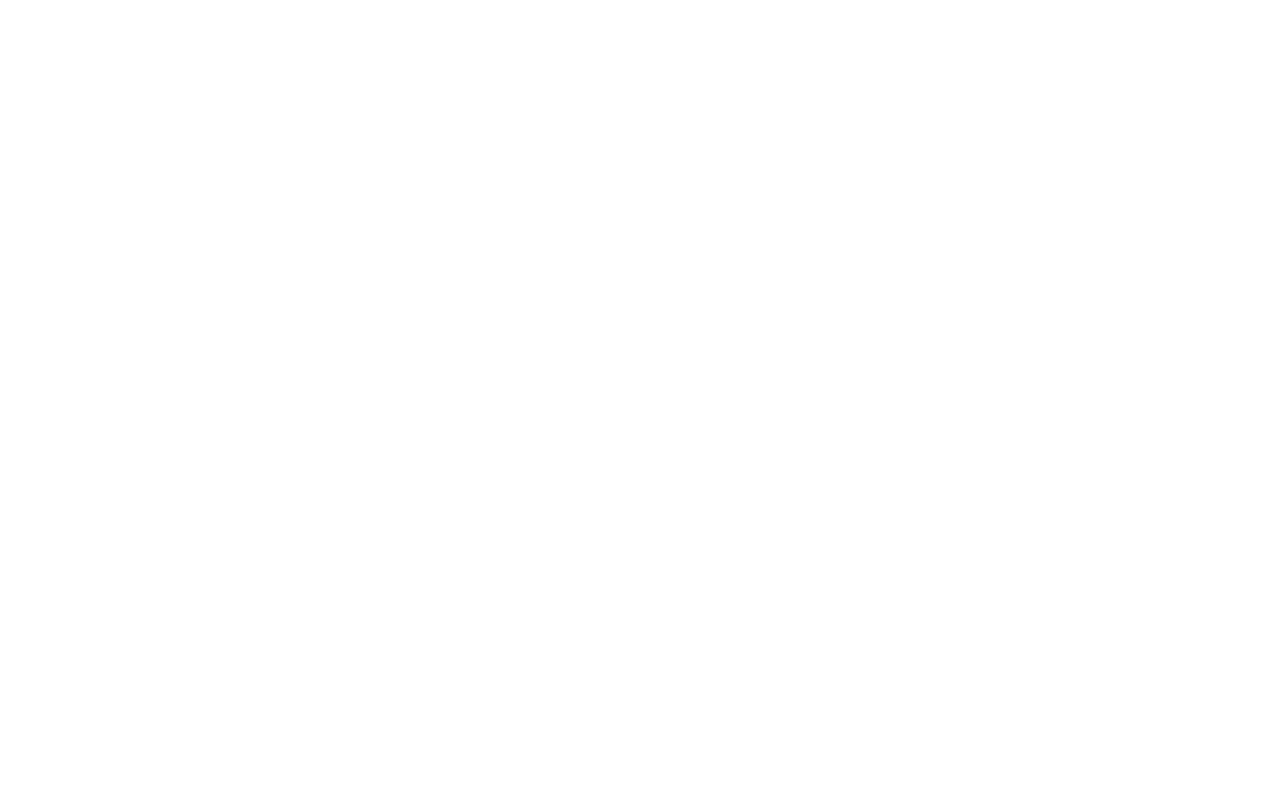
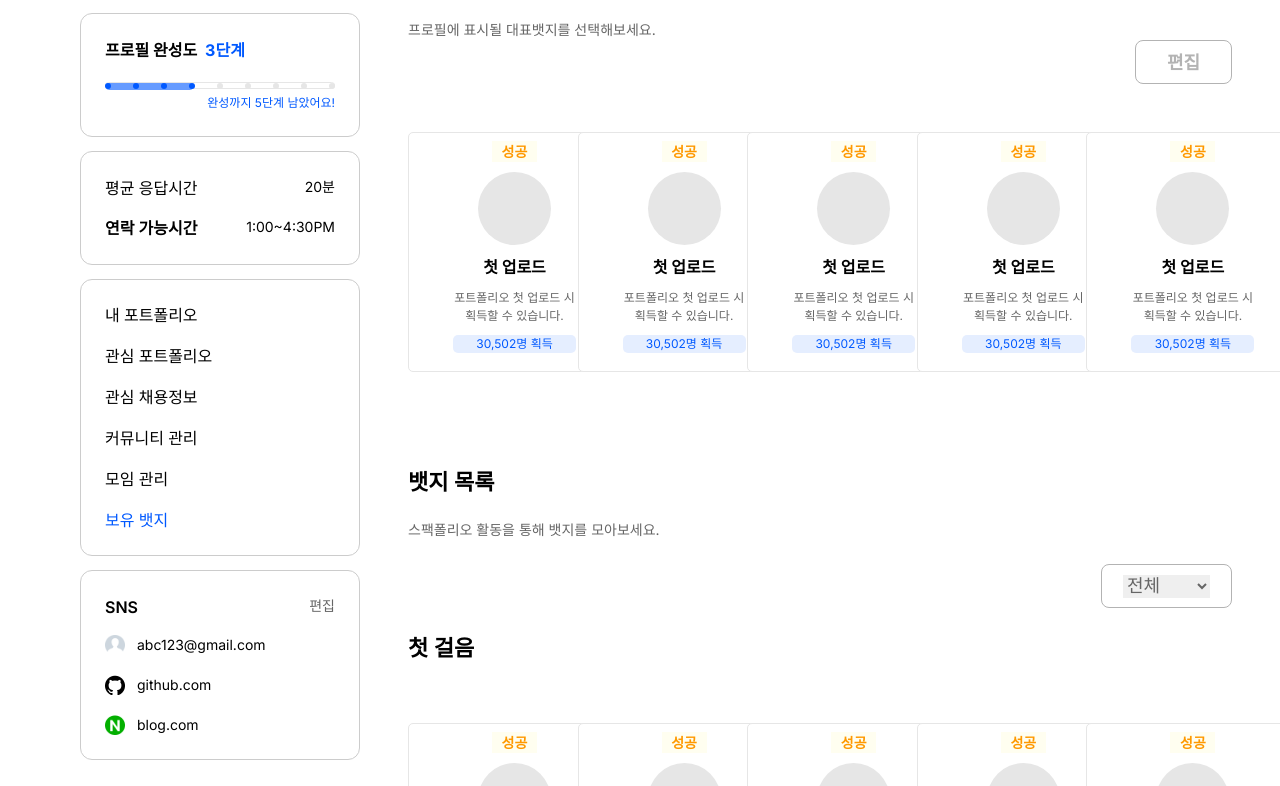
Before and after one commit to 9weeks-app-web/Team-4, a Next.js app: page /mypage/badge in a window 1280 px wide. Before the commit this address had no page. Shown: the part 610-1396 px from the top of the page. Before the commit the page ends 896 px from the top, so only its background shows below. Built offline with nearby package versions, Linux system fonts and the light colour scheme.

Commit message:
Feat: 보유 뱃지 페이지 퍼블리싱

```diff
--- /dev/null
+++ b/src/app/mypage/badge/(components)/card/BadgeCard.tsx
@@ -0,0 +1,22 @@
+import BasicButton from "@/app/mypage/(components)/button/BasicButton"
+const BadgeCard = () => {
+    return (
+        <div className="w-[213px] h-[240px] bg-neutral-0 rounded-[5px] border-[1px] border-neutral-10">
+            <div className="p-[8px]">
+                <div className="flex flex-col items-center gap-y-[10px]">
+                    <span className="w-[45px] h-[21px] text-center bg-[#FFFEF0] text-[#FF9900] font-semibold text-[14px]">
+                        성공
+                    </span>
+                    <div className="w-[73px] h-[73px] rounded-full bg-neutral-10" />
+                    <h3 className="text-[16px] font-bold">첫 업로드</h3>
+                    <p className="text-[12px] text-center text-neutral-60">포트폴리오 첫 업로드 시<br />획득할 수 있습니다.</p>
+                    <div className="w-[123px] align-center items-center text-center bg-primary-10 text-primary-100 text-[12px] rounded-[5px]">
+                        30,502명 획득
+                    </div>
+                </div>
+            </div>
+        </div>
+    )
+}
+
+export default BadgeCard
--- /dev/null
+++ b/src/app/mypage/badge/(components)/page.tsx
@@ -0,0 +1,18 @@
+import BadgeCard from "./card/BadgeCard";
+import RepresentBadgeSection from "./section/RepresentBadgeSection";
+import LargeHead from "../../(components)/head/LargeHead";
+import BadgeListSection from "./section/BadgeListSection";
+
+const BadgePage = () => {
+    return (
+        <div className="max-w-[1152px]">
+            <div className="mb-[94px]">
+                <LargeHead content="보유 뱃지" />
+            </div>
+            <RepresentBadgeSection />
+            <BadgeListSection />
+        </div>
+    )
+}
+
+export default BadgePage;
--- /dev/null
+++ b/src/app/mypage/badge/(components)/section/BadgeListSection.tsx
@@ -0,0 +1,55 @@
+import MidiumHead from "@/app/mypage/(components)/head/MidiumHead"
+import BadgeCard from "../card/BadgeCard"
+import SelectBoxButton from "@/app/mypage/(components)/button/SelectBoxButton"
+import PaginationButton from "@/app/mypage/(components)/button/PaginationButton"
+
+const BadgeListSection = () => {
+    return (
+        <div className="pt-[94px]">
+            <MidiumHead title="뱃지 목록" content="스팩폴리오 활동을 통해 뱃지를 모아보세요." />
+            <div className="flex justify-end space-x-4 py-[24px]">
+                <SelectBoxButton options={['전체', '오래된순', '인기순']} />
+            </div>
+            <div className="">
+                <MidiumHead title="첫 걸음" content="" />
+                <div className="grid grid-cols-5 gap-6 pt-[38px] pb-[108px]">
+                    <BadgeCard />
+                    <BadgeCard />
+                    <BadgeCard />
+                    <BadgeCard />
+                    <BadgeCard />
+                </div>
+            </div>
+            <div className="">
+                <MidiumHead title="커뮤니티 활동" content="" />
+                <div className="grid grid-cols-5 gap-6 pt-[38px] pb-[108px]">
+                    <BadgeCard />
+                    <BadgeCard />
+                    <BadgeCard />
+                    <BadgeCard />
+                    <BadgeCard />
+                </div>
+            </div>
+            <div className="">
+                <MidiumHead title="프로젝트 활동" content="" />
+                <div className="grid grid-cols-5 gap-6 pt-[38px]">
+                    <BadgeCard />
+                    <BadgeCard />
+                    <BadgeCard />
+                    <BadgeCard />
+                    <BadgeCard />
+                    <BadgeCard />
+                    <BadgeCard />
+                    <BadgeCard />
+                    <BadgeCard />
+                    <BadgeCard />
+                </div>
+            </div>
+            <div className="pt-[80px]">
+                <PaginationButton />
+            </div>
+        </div>
+    )
+}
+
+export default BadgeListSection
--- /dev/null
+++ b/src/app/mypage/badge/(components)/section/RepresentBadgeSection.tsx
@@ -0,0 +1,22 @@
+import MidiumHead from "@/app/mypage/(components)/head/MidiumHead"
+import BadgeCard from "../card/BadgeCard"
+import BasicButton from "@/app/mypage/(components)/button/BasicButton"
+const RepresentBadgeSection = () => {
+    return (
+        <>
+            <MidiumHead title="대표 뱃지" content="프로필에 표시될 대표뱃지를 선택해보세요." />
+            <div className="text-end space-x-4 pb-[48px]">
+                <BasicButton color="gray" content="편집" />
+            </div>
+            <div className="grid grid-cols-5 gap-6">
+                <BadgeCard />
+                <BadgeCard />
+                <BadgeCard />
+                <BadgeCard />
+                <BadgeCard />
+            </div>
+        </>
+    )
+}
+
+export default RepresentBadgeSection
```
